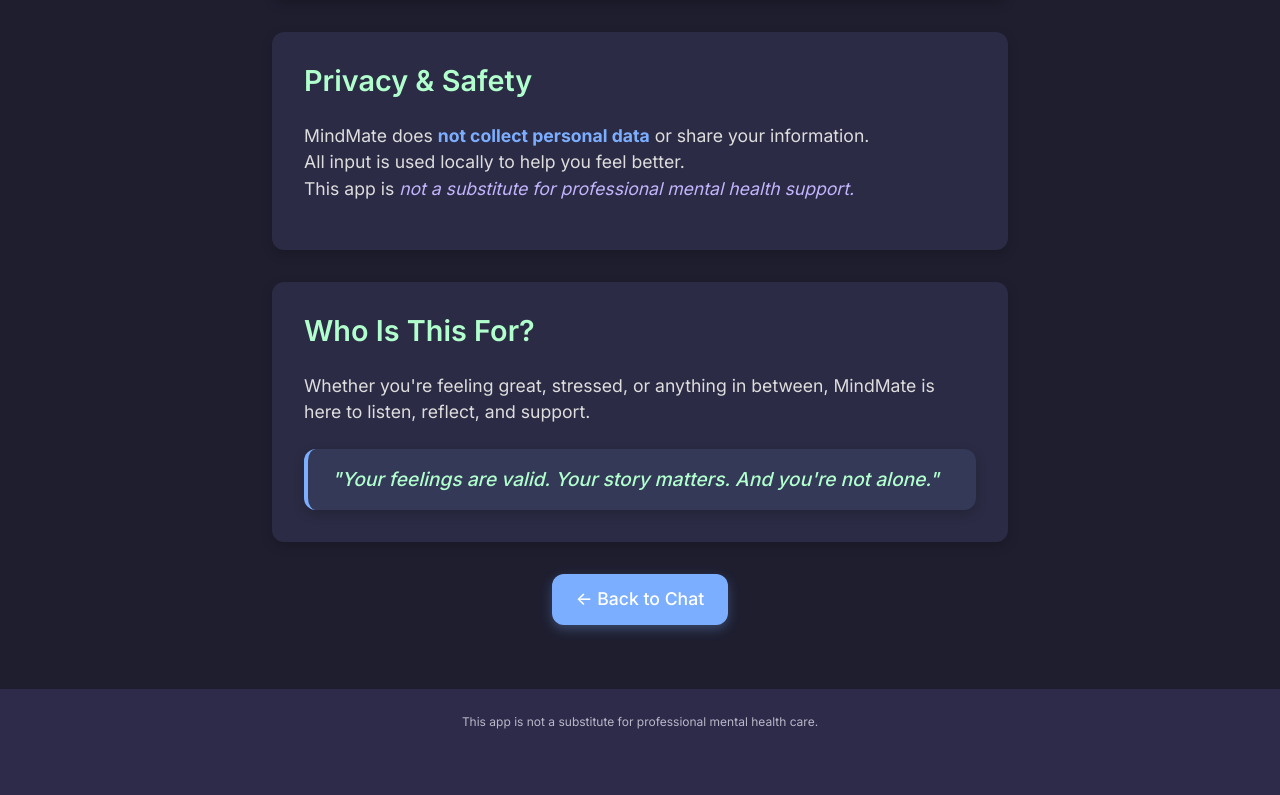
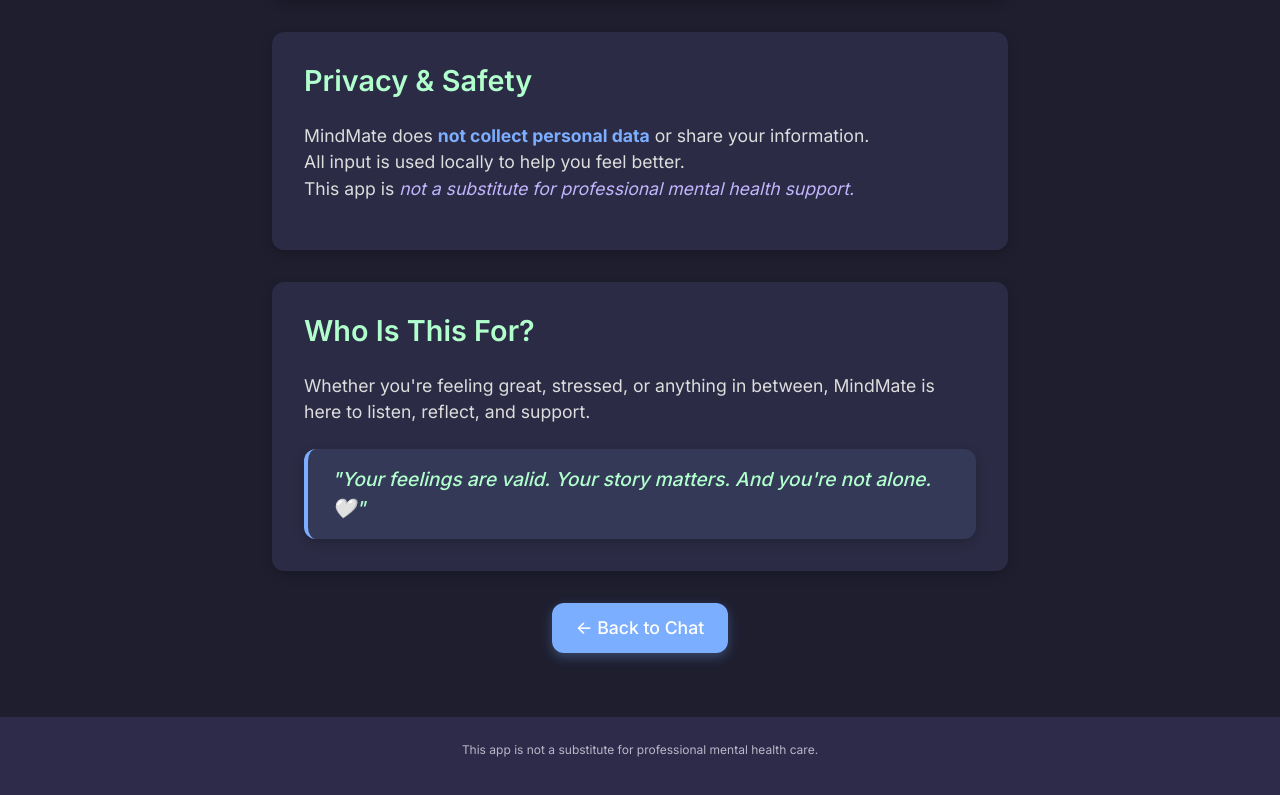
Before and after one commit to goelsonali/mind-mate-agent, a React (Vite) app in the folder app/frontend/: page /about in a window 1280 px wide. Shown: the part 979-1774 px from the top of the page. Before the commit the page ends 1750 px from the top, so only its background shows below. Built offline with nearby package versions, Linux system fonts and the light colour scheme; no server answers.

Commit message:
Update content on About and How It Works pages

```diff
--- a/app/frontend/src/pages/About.jsx
+++ b/app/frontend/src/pages/About.jsx
@@ -252,7 +252,7 @@
               fontWeight: 500
             }}
           >
-            "Your feelings are valid. Your story matters. And you're not alone."
+            "Your feelings are valid. Your story matters. And you're not alone.🤍"
           </motion.blockquote>
         </motion.div>
 
--- a/app/frontend/src/pages/HowItWorks.jsx
+++ b/app/frontend/src/pages/HowItWorks.jsx
@@ -78,7 +78,7 @@
             lineHeight: 1.5,
             fontFamily: 'var(--font-family-primary)'
           }}>
-            Discover how MindMate helps you reflect, relax, and recharge.
+            Discover how MindMate helps you reflect, relax, and recharge.🌿
           </h3>
         </motion.div>
 
```
